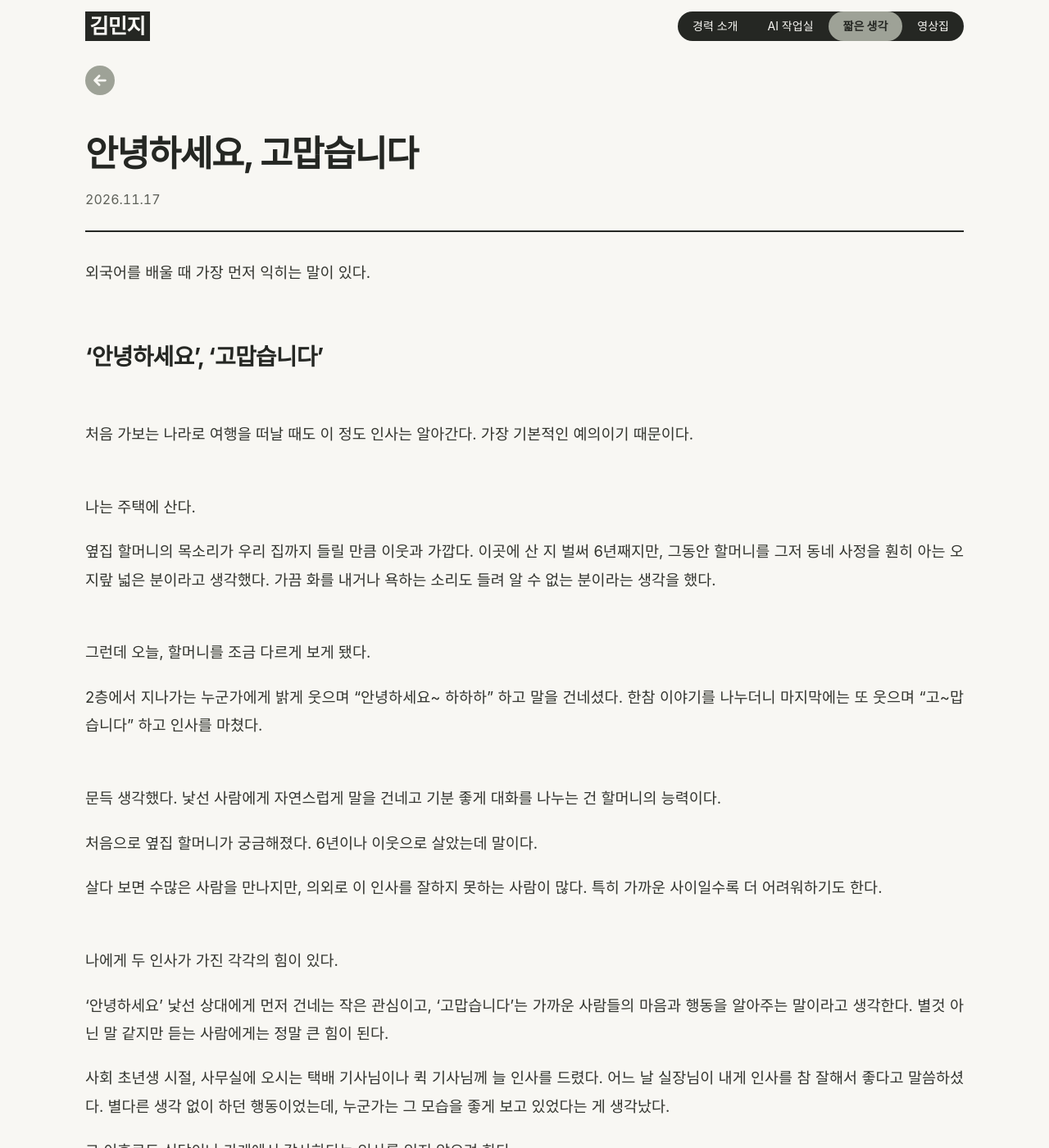
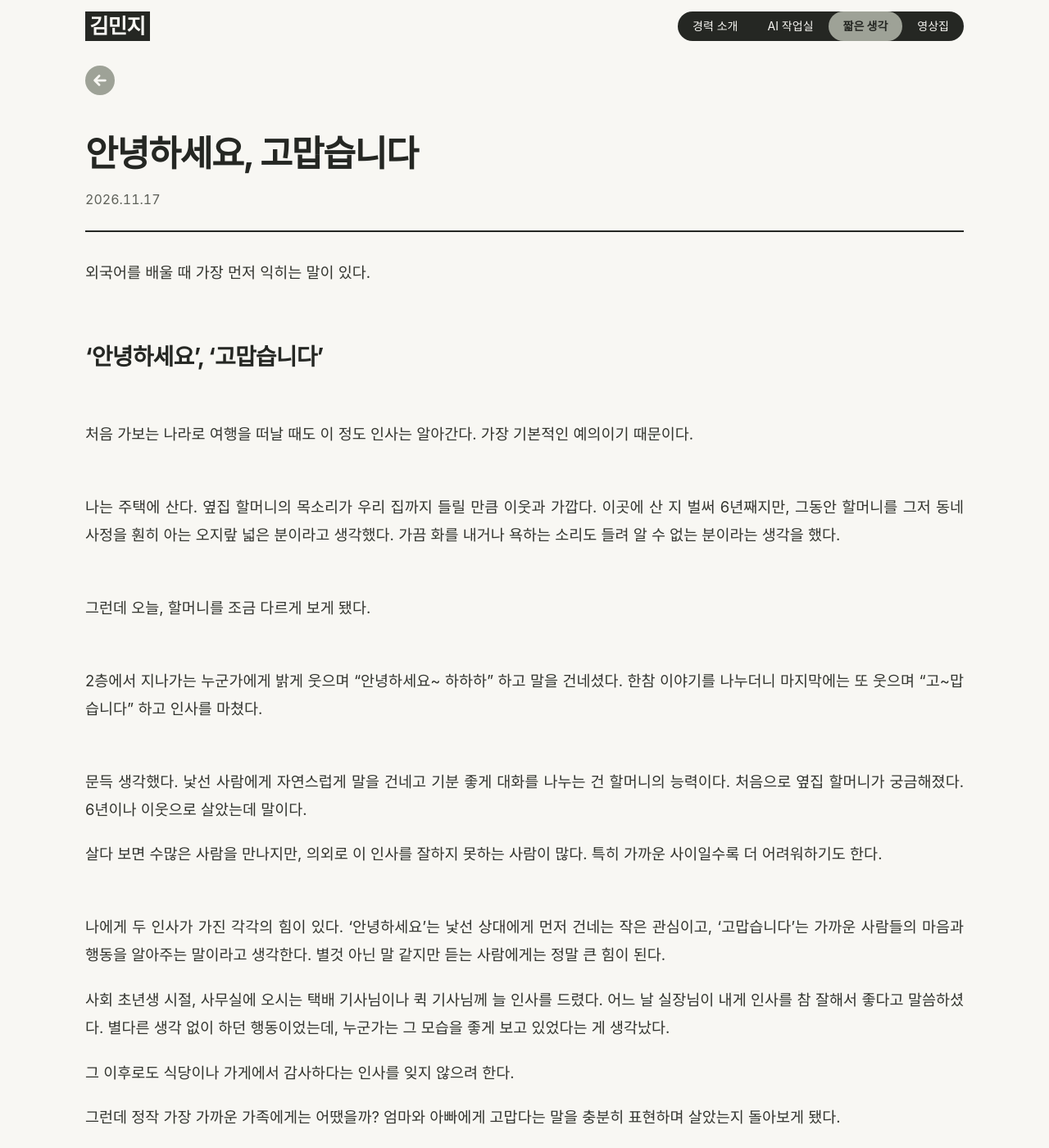
Before and after one commit to k-im-rose/k-im-rose.github.io, a Jekyll site: the page built from _thoughts/hello-thank-you.md, in a window 1280 px wide and 1400 px high. Shown: the whole window at 82% size. Built offline with Jekyll 4.4.1, drawn with Linux system fonts in a browser that asks for light colours; some web fonts are replaced.

Commit message:
Update hello-thank-you.md

```diff
--- a/_thoughts/hello-thank-you.md
+++ b/_thoughts/hello-thank-you.md
@@ -13,26 +13,21 @@ summary: 옆집 할머니에게서 배운 두 가지 인사
 처음 가보는 나라로 여행을 떠날 때도 이 정도 인사는 알아간다. 가장 기본적인 예의이기 때문이다.
 
 &nbsp;
-나는 주택에 산다.
-
-옆집 할머니의 목소리가 우리 집까지 들릴 만큼 이웃과 가깝다. 이곳에 산 지 벌써 6년째지만, 그동안 할머니를 그저 동네 사정을 훤히 아는 오지랖 넓은 분이라고 생각했다. 가끔 화를 내거나 욕하는 소리도 들려 알 수 없는 분이라는 생각을 했다.
+나는 주택에 산다. 옆집 할머니의 목소리가 우리 집까지 들릴 만큼 이웃과 가깝다. 이곳에 산 지 벌써 6년째지만, 그동안 할머니를 그저 동네 사정을 훤히 아는 오지랖 넓은 분이라고 생각했다. 가끔 화를 내거나 욕하는 소리도 들려 알 수 없는 분이라는 생각을 했다.
 
 &nbsp;
 그런데 오늘, 할머니를 조금 다르게 보게 됐다.
 
+&nbsp;
 2층에서 지나가는 누군가에게 밝게 웃으며 "안녕하세요~ 하하하" 하고 말을 건네셨다. 한참 이야기를 나누더니 마지막에는 또 웃으며 "고~맙습니다" 하고 인사를 마쳤다.
 
 &nbsp;
-문득 생각했다. 낯선 사람에게 자연스럽게 말을 건네고 기분 좋게 대화를 나누는 건 할머니의 능력이다.
-
-처음으로 옆집 할머니가 궁금해졌다. 6년이나 이웃으로 살았는데 말이다.
+문득 생각했다. 낯선 사람에게 자연스럽게 말을 건네고 기분 좋게 대화를 나누는 건 할머니의 능력이다. 처음으로 옆집 할머니가 궁금해졌다. 6년이나 이웃으로 살았는데 말이다.
 
 살다 보면 수많은 사람을 만나지만, 의외로 이 인사를 잘하지 못하는 사람이 많다. 특히 가까운 사이일수록 더 어려워하기도 한다.
 
 &nbsp;
-나에게 두 인사가 가진 각각의 힘이 있다.
-
-'안녕하세요' 낯선 상대에게 먼저 건네는 작은 관심이고, '고맙습니다'는 가까운 사람들의 마음과 행동을 알아주는 말이라고 생각한다. 별것 아닌 말 같지만 듣는 사람에게는 정말 큰 힘이 된다.
+나에게 두 인사가 가진 각각의 힘이 있다. '안녕하세요'는 낯선 상대에게 먼저 건네는 작은 관심이고, '고맙습니다'는 가까운 사람들의 마음과 행동을 알아주는 말이라고 생각한다. 별것 아닌 말 같지만 듣는 사람에게는 정말 큰 힘이 된다.
 
 사회 초년생 시절, 사무실에 오시는 택배 기사님이나 퀵 기사님께 늘 인사를 드렸다. 어느 날 실장님이 내게 인사를 참 잘해서 좋다고 말씀하셨다. 별다른 생각 없이 하던 행동이었는데, 누군가는 그 모습을 좋게 보고 있었다는 게 생각났다.
 
@@ -43,4 +38,5 @@ summary: 옆집 할머니에게서 배운 두 가지 인사
 &nbsp;
 오늘은 옆집 할머니 덕분에 기분 좋은 오후를 시작했다. 그동안 내가 모르던 할머니의 모습을 발견한 것도 반가웠다.
 
+&nbsp;
 할머니의 그 밝은 에너지는 어디서 나오는 걸까?
```
